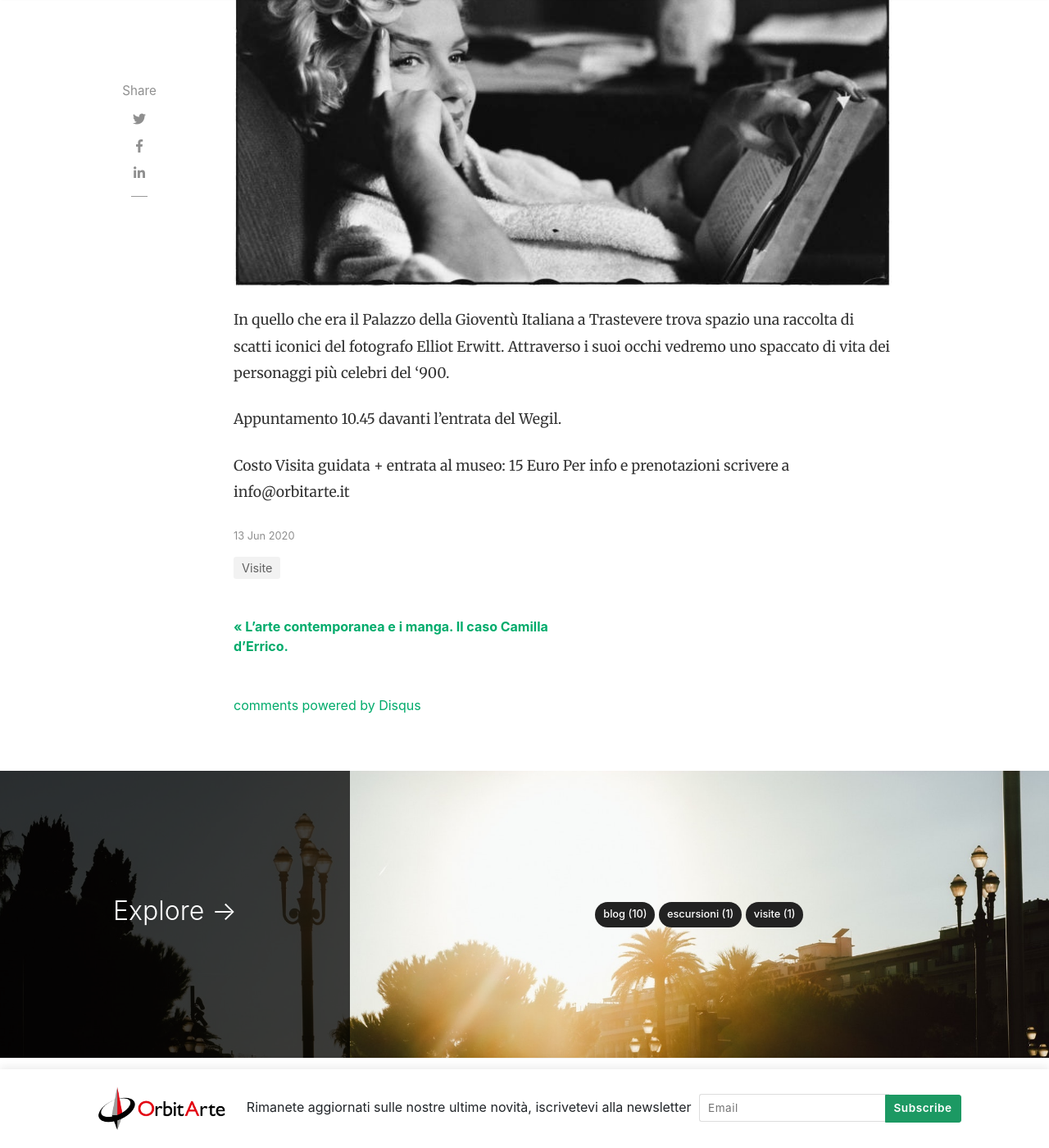
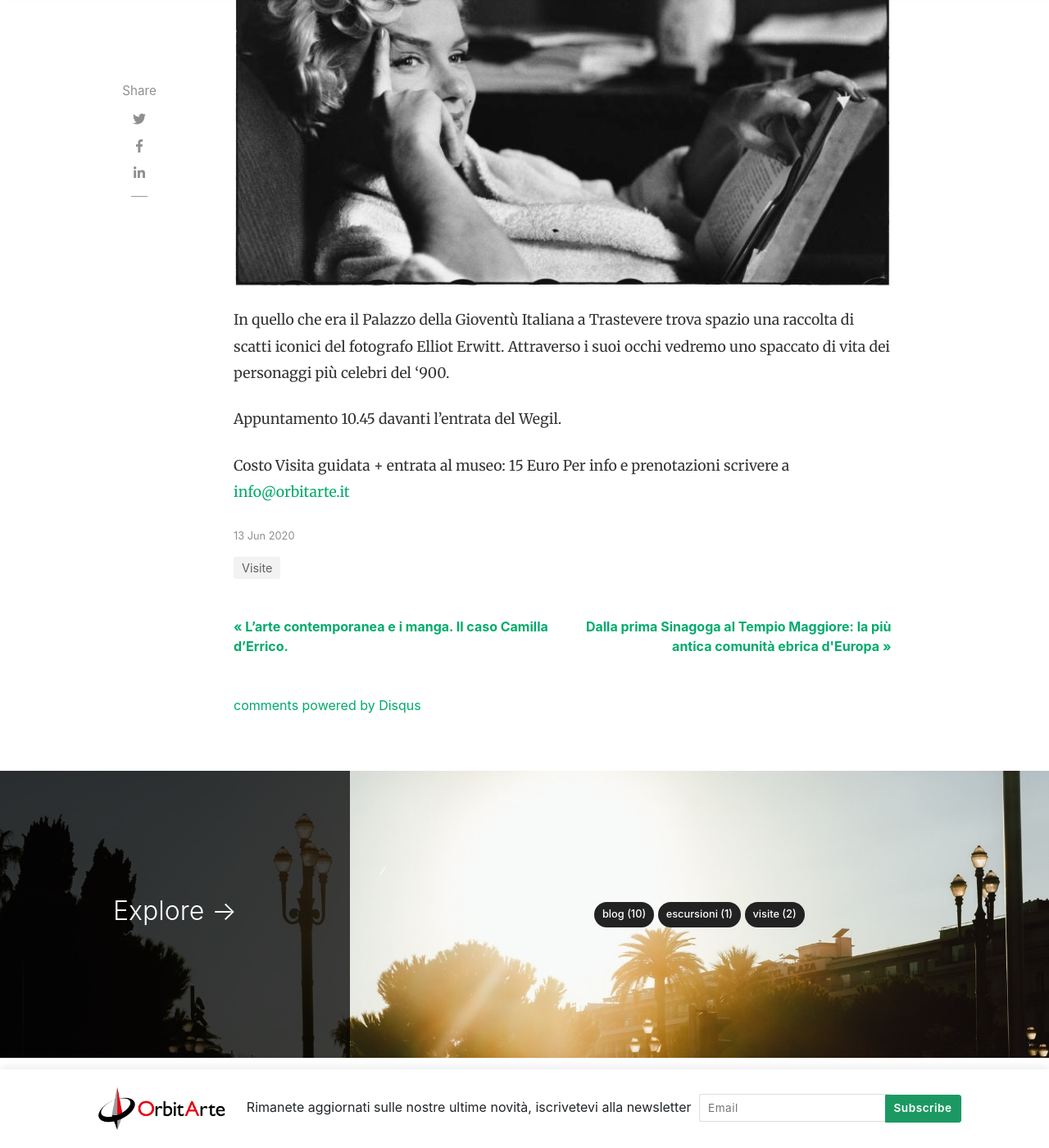
Before and after one commit to orbitarte/orbitarte, a Jekyll site: the page built from _posts/visite/2020-06-04-visita1.markdown, in a window 1280 px wide and 1400 px high, scrolled down 634 px. Shown: the whole window at 82% size. Built offline with Jekyll 4.4.1, drawn with Linux system fonts in a browser that asks for light colours; nearby versions of some CDN libraries; comment, search, counter and statistics services are not loaded; some of the changed lines change nothing that is shown.

Commit message:
visita ebrei

```diff
--- a/_posts/visite/2020-06-04-visita1.markdown
+++ b/_posts/visite/2020-06-04-visita1.markdown
@@ -16,4 +16,4 @@
 Appuntamento 10.45 davanti l'entrata del Wegil.
 
 Costo Visita guidata + entrata al museo: 15 Euro
-Per info e prenotazioni scrivere a info@orbitarte.it
+Per info e prenotazioni scrivere a [info@orbitarte.it](mailto:info@orbitarte.it)
--- /dev/null
+++ b/_posts/visite/2020-06-04-visita3.markdown
@@ -0,0 +1,19 @@
+---
+layout: "post"
+title: "Dalla prima Sinagoga al Tempio Maggiore: la più antica comunità ebrica d'Europa"
+date: "2020-06-21 15:00"
+author: liliana
+image: assets/images/IMG_3192.jpg
+categories:
+  - Visite
+tags:
+  -
+featured: false
+hidden: true
+---
+Partendo dal luogo dove in origine la comunità risiedeva, Trastevere, ripercorreremo le tappe della storia della comunità, passando dalla creazione del ghetto alla costruzione della Grande Sinagoga, attraversando l’Isola Tiberina. Durante la visita sarà previsto l’ingresso al Museo Ebraico e al Tempio Maggiore.
+
+Appuntamento ore 15.00 a Piazza in Piscinula, è consigliato presentarsi un quarto d'ora prima.
+
+Visita + ingresso Museo Ebraico e Sinagoga: 15 Euro.
+Per info e prenotazioni scrivere a [info@orbitarte.it](mailto:info@orbitarte.it)
```
Also changed, not shown: 2 other files.
